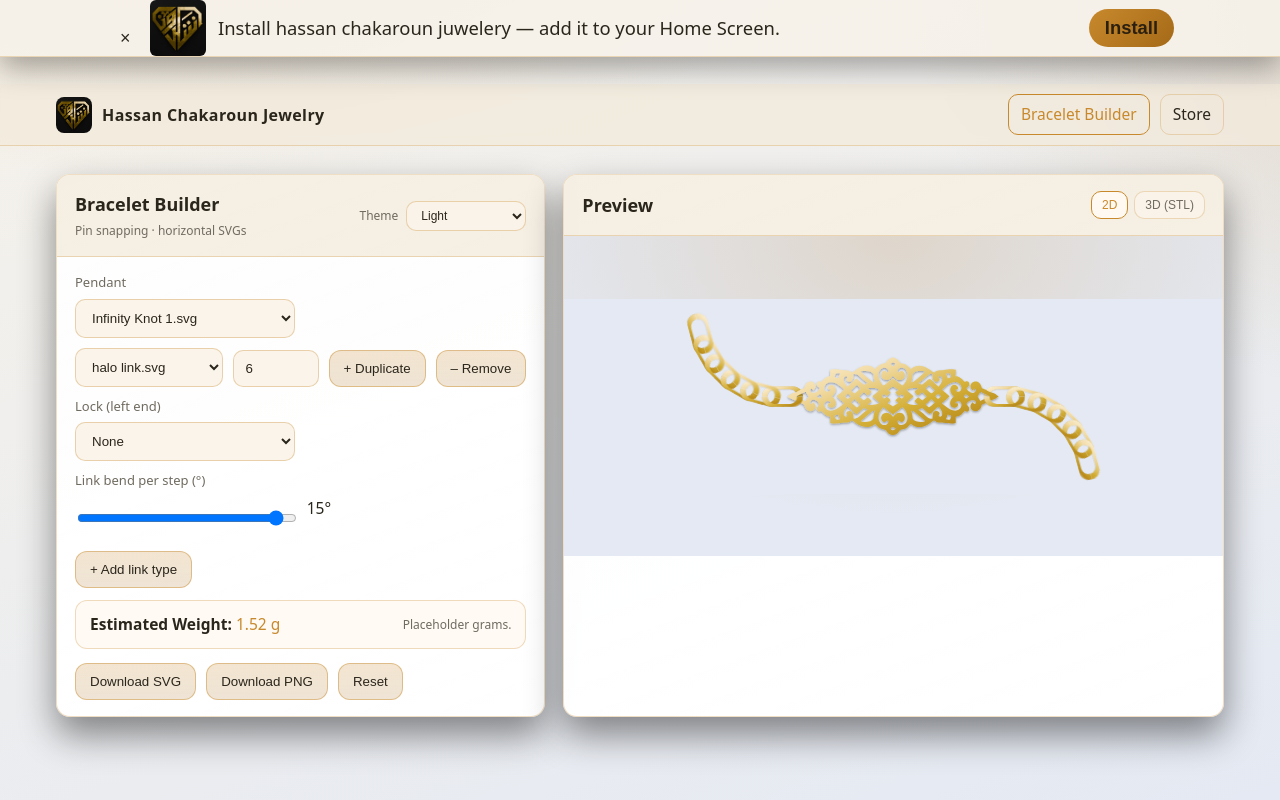
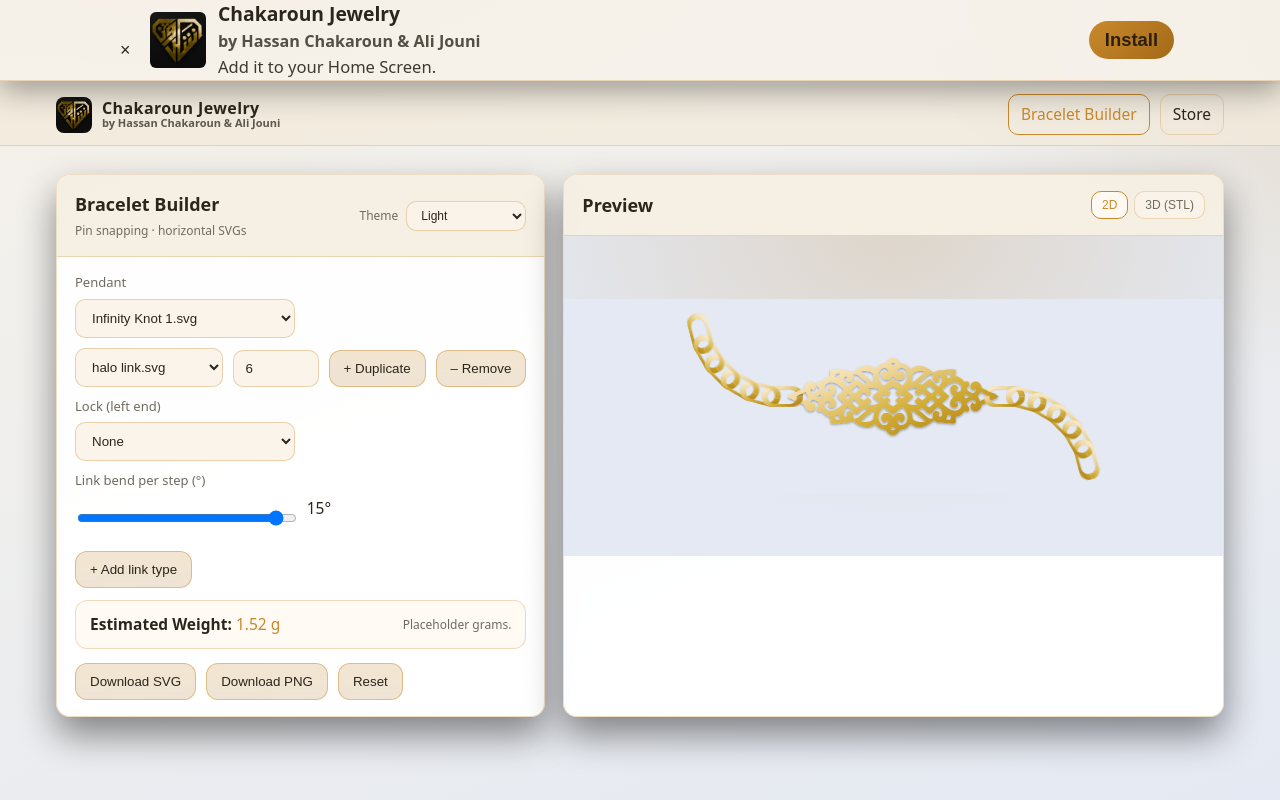
Before and after one commit to jouni12787/gold-design-website, a website: page index.html in a window 1280 px wide. Drawn offline with nearby package versions, Linux system fonts and the light colour scheme; no server answers.

Commit message:
Update index.html

```diff
--- a/index.html
+++ b/index.html
@@ -23,7 +23,12 @@
 
 <!-- Apple touch icon (can be any square PNG; using your 500px) -->
 <link rel="apple-touch-icon" href="icon/icon-500.png">
-<title>Hassan Chakaroun Jewelry — Bracelet Builder</title>
+<meta name="application-name" content="Chakaroun Jewelry">
+<meta name="apple-mobile-web-app-title" content="Chakaroun Jewelry">
+<meta property="og:title" content="Chakaroun Jewelry">
+<meta property="og:site_name" content="Chakaroun Jewelry">
+<meta name="twitter:title" content="Chakaroun Jewelry">
+<title>Chakaroun Jewelry — Bracelet Builder</title>
 <style>
   :root{
     --radius:14px;
@@ -150,7 +155,10 @@
   #a2hsBanner.show{transform:translateY(0)}
   #a2hsBanner .wrap{display:flex;align-items:center;gap:var(--bar-gap);padding:var(--bar-pad-y) var(--bar-pad-x);}
   #a2hsBanner img.icon{width:var(--bar-icon);height:var(--bar-icon);border-radius:6px;flex:0 0 var(--bar-icon)}
-  #a2hsBanner .txt{flex:1;line-height:1.35}
+  #a2hsBanner .txt{flex:1;display:flex;flex-direction:column}
+  #a2hsBanner .txt .brand-title{font-weight:800;font-size:1.05em}
+  #a2hsBanner .txt .brand-byline{font-weight:600;font-size:.88em;opacity:.8}
+  #a2hsBanner .txt .banner-copy{font-size:.9em;opacity:.9;margin-top:2px}
   #a2hsBanner .cta{
     background:linear-gradient(135deg,var(--gold),var(--gold2));color:#2b1f10;
     border:0;border-radius:999px;padding:var(--bar-btn-py) var(--bar-btn-px);
@@ -189,9 +197,11 @@
     color:var(--ink);font:15.5px/1.5 system-ui,-apple-system,Segoe UI,Roboto,Ubuntu,Arial;transition:color .3s ease, background .3s ease}
   .topbar{position:sticky;top:0;z-index:60;background:var(--head-bg);backdrop-filter:saturate(1.2) blur(6px);border-bottom:1px solid var(--border-soft)}
   .topbar .wrap{max-width:1200px;margin:0 auto;padding:10px 16px;display:flex;align-items:center;gap:14px}
-  .topbar .brand{display:flex;align-items:center;gap:10px;font-weight:800;letter-spacing:.4px;text-decoration:none;color:var(--ink)}
+ .topbar .brand{display:flex;align-items:center;gap:10px;text-decoration:none;color:var(--ink)}
   .topbar .brand img{width:36px;height:36px;border-radius:8px}
-  .topbar .brand span{text-transform:none;font-size:16px}
+  .topbar .brand .brand-stack{display:flex;flex-direction:column;line-height:1.1}
+  .topbar .brand .brand-title{font-weight:800;letter-spacing:.4px;font-size:16px}
+  .topbar .brand .brand-byline{font-weight:600;font-size:11px;opacity:.75}
   .topbar .nav{margin-left:auto;display:flex;gap:10px}
   .topbar .nav a{color:var(--ink);text-decoration:none;border:1px solid var(--border-soft);padding:8px 12px;border-radius:10px}
   .topbar .nav a:hover{border-color:var(--gold)}
@@ -240,8 +250,12 @@
 <div id="a2hsBanner" aria-hidden="true">
   <div class="wrap" style="max-width:1100px;margin:0 auto;padding:0 16px;">
     <button class="close" type="button" aria-label="Close">×</button>
-    <img class="icon" src="icon/icon-500.png" alt="App icon">
-    <div class="txt">Install hassan chakaroun juwelery — add it to your Home Screen.</div>
+    <img class="icon" src="icon/icon-500.png" alt="Chakaroun Jewelry icon">
+    <div class="txt">
+      <div class="brand-title">Chakaroun Jewelry</div>
+      <div class="brand-byline">by Hassan Chakaroun &amp; Ali Jouni</div>
+      <div class="banner-copy">Add it to your Home Screen.</div>
+    </div>
     <button class="cta" type="button" id="a2hsGet">Install</button>
   </div>
 </div>
@@ -250,7 +264,7 @@
 <div id="a2hsModal" aria-hidden="true">
   <div class="sheet" role="dialog" aria-modal="true" aria-labelledby="a2hsTitle">
     <button class="x" type="button" aria-label="Close">×</button>
-    <h3 id="a2hsTitle">Add to Home Screen</h3>
+      <h3 id="a2hsTitle">Add “Chakaroun Jewelry” to Home Screen</h3>
     <div class="steps">
       <div class="row">
         <div><strong>1.</strong> Tap <em>Share</em> in Safari.</div>
@@ -265,9 +279,12 @@
 </div>
 <header class="topbar">
   <div class="wrap">
-    <a class="brand" href="index.html">
-      <img src="icon/icon-500.png" alt="Logo">
-      <span>Hassan Chakaroun Jewelry</span>
+   <a class="brand" href="index.html" aria-label="Chakaroun Jewelry — by Hassan Chakaroun &amp; Ali Jouni">
+      <img src="icon/icon-500.png" alt="Chakaroun Jewelry logo">
+      <span class="brand-stack">
+        <span class="brand-title">Chakaroun Jewelry</span>
+        <small class="brand-byline">by Hassan Chakaroun &amp; Ali Jouni</small>
+      </span>
     </a>
     <nav class="nav">
       <a href="index.html" aria-current="page">Bracelet Builder</a>
```
